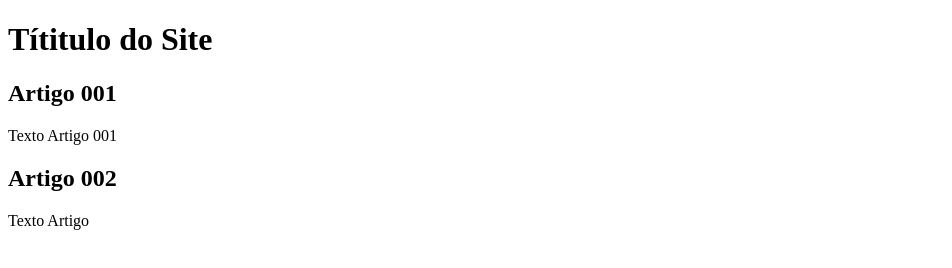
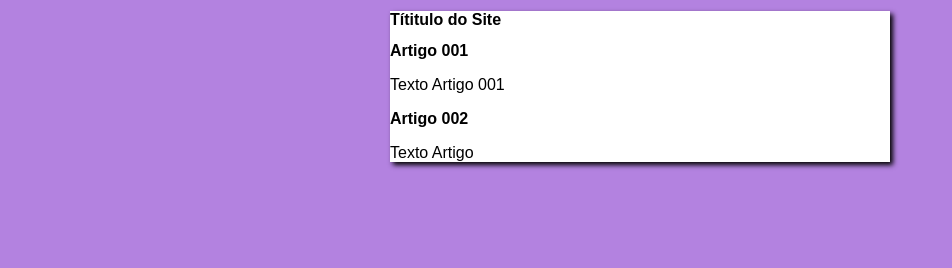
Before and after one commit to vanessalmonteiro/projeto-site, a plain HTML site: page index.html in a window 1280 px wide. Shown: the whole page, without its empty margins (0-952 px from the left). Drawn offline with Linux system fonts and the light colour scheme.

Commit message:
iniciei o design

```diff
--- /dev/null
+++ b/css/style.css
@@ -0,0 +1,15 @@
+* {
+    font-family: Arial, Helvetica, sans-serif;
+    font-size: 16px;
+}
+
+body {
+    background-color: rgb(179, 130, 224);
+}
+
+main {
+    background-color: white;
+    width: 500px;
+    margin: auto;
+    box-shadow: 3px 3px 5px black;
+}
--- a/index.html
+++ b/index.html
@@ -6,6 +6,8 @@
     <meta http-equiv="X-UA-Compatible" content="IE=edge">
     <meta name="viewport" content="width=device-width, initial-scale=1.0">
     <title>Título do site</title>
+
+    <link rel="stylesheet" href="css/style.css">
 </head>
 
 <body>
```
